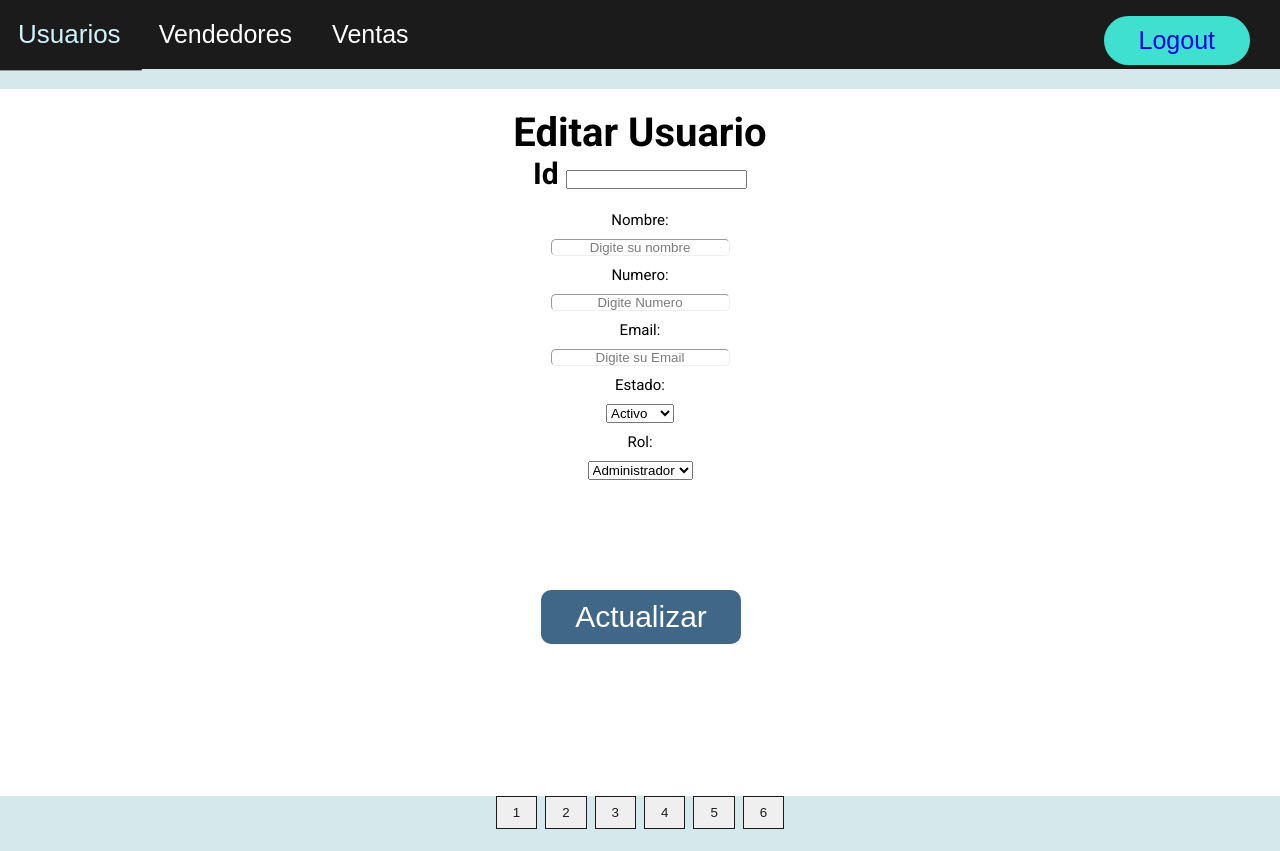
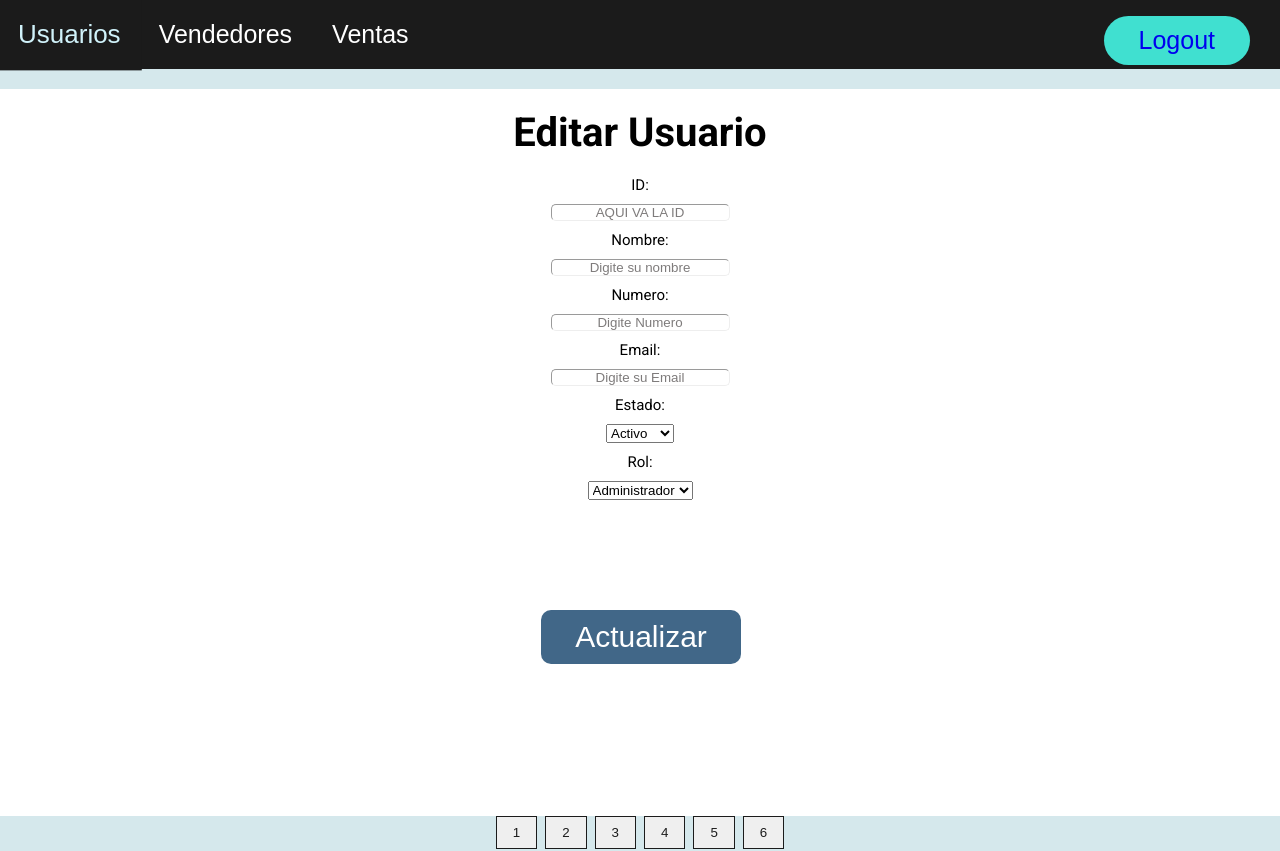
Before and after one commit to yipson/Code-Mug, a React (Create React App) app: page /ActualizarUsuario in a window 1280 px wide. Built offline with nearby package versions, Linux system fonts and the light colour scheme.

Commit message:
este commit se realiza con el fin de hacer un pull

```diff
--- a/src/pages/ActualizarUsuario.jsx
+++ b/src/pages/ActualizarUsuario.jsx
@@ -2,6 +2,7 @@ import Header from "components/Header";
 import Paginador from "components/Paginador";
 import popup from "js/popup";
 import React from "react";
+// import actualizarUsuario from "ListadoUsuarios";{/* esto es nuevo */}
 
 export const ActualizarUsuario = ({usuarioModificar}) => {
   return (
@@ -11,12 +12,24 @@ export const ActualizarUsuario = ({usuarioModificar}) => {
         <div className="main-div">
           <div className="contenido">
             <h1 className="centrar">Editar Usuario</h1>
-
-            <h2 className="centrar">Id <input readonly></input></h2>
+            {/* <h2 className="centrar">Id <input readonly></input></h2> */}
           </div>
 
           <div className="contenedor4x5">
             <div className="C1 R1">
+
+              <div className="C1 R3">
+                <p className="p2">ID:</p>
+              </div>
+              <div className="C2 R1">
+                <input
+                  readOnly
+                  className="input1"
+                  placeholder={"AQUI VA LA ID"}
+                />
+              </div>
+
+
               <p className="p2">Nombre:</p>
 
               <div className="C2 R1">
--- a/src/pages/ListadoUsuarios.jsx
+++ b/src/pages/ListadoUsuarios.jsx
@@ -149,7 +149,7 @@ const ListadoUsuarios = () => {
                   <td>{dato.email}</td>
                   <td>{dato.rol}</td>
                   <td><button id={dato._id}  onClick={actualizarUsuario} >
-                    <a href = "/ActualizarUsuario?id={dato._id}">Editar</a>
+                    <a  href = "/ActualizarUsuario" >Editar</a>
                     </button></td>
                 </tr>
                 ))}
```
